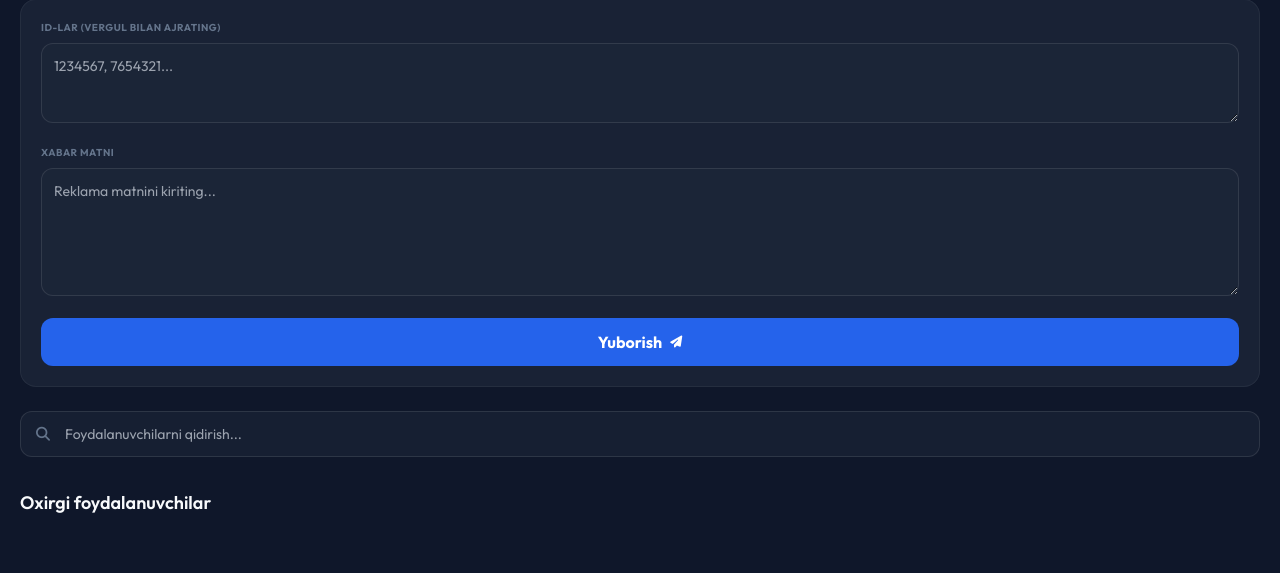
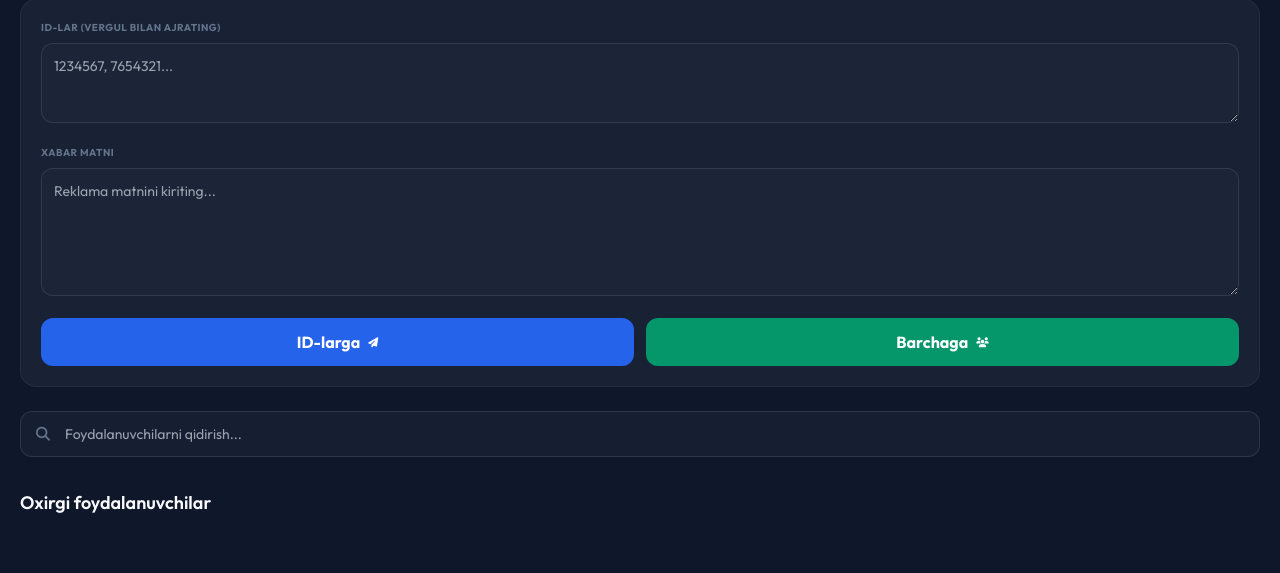
Before and after one commit to QuvonchbekBobojonov/ramazon2026, a FastAPI app: template templates/admin_mobile.html in a window 1280 px wide. Shown: the part 705-1278 px from the top of the page. Run offline with FastAPI, Linux system fonts and the light colour scheme; the template is opened without the code that fills it, so the values that code supplies are empty; parts of the project's set-up code (start-up, migrations or seed data) failed here and were passed over; some libraries are stand-ins or nearby versions.

Commit message:
Add broadcast to all users feature in admin panel

```diff
--- a/main.py
+++ b/main.py
@@ -377,6 +377,49 @@ async def api_broadcast_targeted(request: Request, token: str):
     import asyncio
     asyncio.create_task(run_targeted_broadcast())
     return {"success": True, "count": len(id_list)}
+
+
+@app.post("/api/admin/broadcast/all")
+async def api_broadcast_all(request: Request, token: str):
+    from core.config import BOT_TOKEN
+    if token != BOT_TOKEN:
+        return JSONResponse({"error": "Unauthorized"}, status_code=403)
+
+    data = await request.json()
+    text = data.get("text", "")
+
+    if not text:
+        return JSONResponse({"error": "Text missing"}, status_code=400)
+
+    async with async_session_maker() as session:
+        from db.crud import get_all_users
+        users = await get_all_users(session)
+
+    async def run_broadcast_all():
+        from aiogram.exceptions import TelegramForbiddenError, TelegramRetryAfter
+        from db.crud import update_user_blocked
+        import asyncio
+
+        for user in users:
+            if user.is_blocked:
+                continue
+            try:
+                await bot.send_message(user.telegram_id, text, parse_mode="HTML")
+                await asyncio.sleep(0.05)
+            except TelegramForbiddenError:
+                async with async_session_maker() as session_inner:
+                    await update_user_blocked(session_inner, user.telegram_id, True)
+            except TelegramRetryAfter as e:
+                await asyncio.sleep(e.retry_after)
+                try:
+                    await bot.send_message(user.telegram_id, text, parse_mode="HTML")
+                except: pass
+            except Exception as e:
+                logger.error(f"Broadcast all error for {user.telegram_id}: {e}")
+
+    import asyncio
+    asyncio.create_task(run_broadcast_all())
+    return {"success": True, "count": len(users)}
 
 
 @app.post("/api/admin/broadcast/prayers")
--- a/templates/admin_mobile.html
+++ b/templates/admin_mobile.html
@@ -170,11 +170,18 @@
                     <textarea id="ad-text" placeholder="Reklama matnini kiriting..."
                         class="w-full bg-slate-800/50 border border-white/10 rounded-xl p-3 focus:outline-none focus:border-blue-500/50 text-sm h-32"></textarea>
                 </div>
-                <button onclick="sendTargetedAd(event)"
-                    class="w-full bg-blue-600 hover:bg-blue-500 text-white font-bold py-3 rounded-xl transition-all flex items-center justify-center gap-2">
-                    <span id="ad-btn-text">Yuborish</span>
-                    <i class="fas fa-paper-plane text-xs ad-icon"></i>
-                </button>
+                <div class="grid grid-cols-2 gap-3">
+                    <button onclick="sendTargetedAd(event)"
+                        class="bg-blue-600 hover:bg-blue-500 text-white font-bold py-3 rounded-xl transition-all flex items-center justify-center gap-2">
+                        <span id="ad-btn-text">ID-larga</span>
+                        <i class="fas fa-paper-plane text-[10px] ad-icon"></i>
+                    </button>
+                    <button onclick="sendAllAd(event)"
+                        class="bg-emerald-600 hover:bg-emerald-500 text-white font-bold py-3 rounded-xl transition-all flex items-center justify-center gap-2">
+                        <span id="all-ad-btn-text">Barchaga</span>
+                        <i class="fas fa-users text-[10px] all-ad-icon"></i>
+                    </button>
+                </div>
             </div>
         </div>
 
@@ -249,11 +256,12 @@
                         <div class="flex items-center gap-2">
                             <div
                                 class="w-8 h-8 rounded-full bg-slate-700 flex items-center justify-center text-[10px] font-bold">
-                                {{ prayer.real_author.full_name[:1] if prayer.real_author else '?' }}
+                                {{ prayer.real_author.full_name[:1] if (prayer and prayer.real_author and
+                                prayer.real_author.full_name) else '?' }}
                             </div>
                             <div>
-                                <h4 class="text-xs font-bold text-white">{{ prayer.real_author.full_name if
-                                    prayer.real_author else "Noma'lum" }}</h4>
+                                <h4 class="text-xs font-bold text-white">{{ prayer.real_author.full_name if (prayer and
+                                    prayer.real_author and prayer.real_author.full_name) else "Noma'lum" }}</h4>
                                 <p class="text-[10px] text-slate-500">
                                     ID: {{ prayer.user_id }} {% if prayer.is_anonymous %}<span
                                         class="text-amber-500 font-bold ml-1">(Anonim)</span>{% endif %}
@@ -521,6 +529,43 @@
                 icon.className = 'fas fa-paper-plane text-xs ad-icon';
             }
         }
+
+        async function sendAllAd(event) {
+            const text = document.getElementById('ad-text').value;
+            const btnText = document.getElementById('all-ad-btn-text');
+            const icon = document.querySelector('.all-ad-icon');
+
+            if (!text) {
+                alert('Xabar matnini kiriting!');
+                return;
+            }
+
+            if (!confirm(`Haqiqatan ham ushbu xabarni BARCHA foydalanuvchilarga yubormoqchimisiz?`)) return;
+
+            btnText.innerText = 'Yuborilmoqda...';
+            const originalIcon = icon.className;
+            icon.className = 'fas fa-spinner fa-spin text-[10px]';
+
+            try {
+                const response = await fetch(`/api/admin/broadcast/all?token=${token}`, {
+                    method: 'POST',
+                    headers: { 'Content-Type': 'application/json' },
+                    body: JSON.stringify({ text })
+                });
+                const data = await response.json();
+                if (data.success) {
+                    alert(`Barchaga yuborish boshlandi! Jami: ${data.count} ta foydalanuvchi.`);
+                    document.getElementById('ad-text').value = '';
+                } else {
+                    alert('Xatolik: ' + (data.error || 'Noma\'lum xato'));
+                }
+            } catch (e) {
+                alert('Xatolik yuz berdi!');
+            } finally {
+                btnText.innerText = 'Barchaga';
+                icon.className = originalIcon;
+            }
+        }
     </script>
 </body>
 
```
